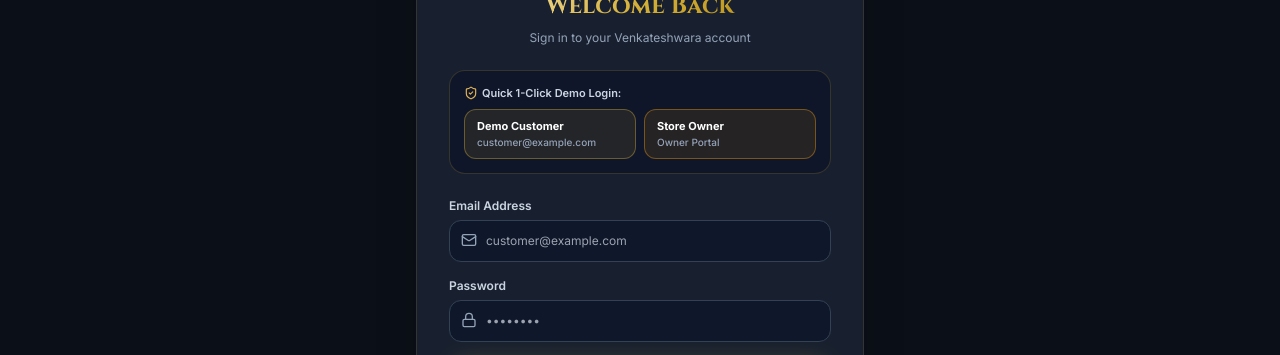
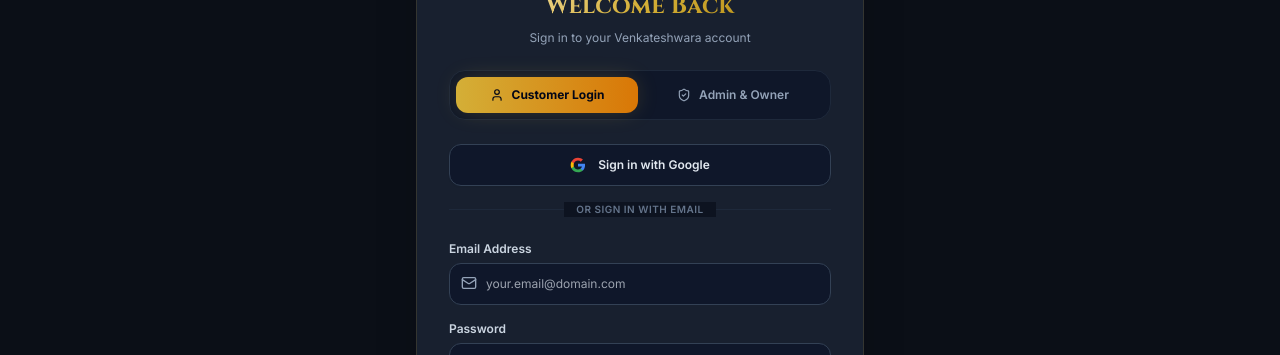
Before and after one commit to Arjunsimhaprasad/Ventakeshwara-jewellery, a React (Vite) app in the folder frontend/: page /login in a window 1280 px wide. Shown: the part 259-614 px from the top of the page. Built offline with nearby package versions, Linux system fonts and the light colour scheme; no server answers; a web font is replaced by a local one.

Commit message:
feat: separate customer and admin login tabs, google oauth sign in, and gold rate update fix

```diff
--- a/frontend/src/components/common/Footer.tsx
+++ b/frontend/src/components/common/Footer.tsx
@@ -76,8 +76,8 @@ export const Footer: React.FC = () => {
           <div>
             <h5 className="font-serif text-slate-200 font-semibold text-xs tracking-wider uppercase mb-4">Store Portal</h5>
             <ul className="space-y-2 text-xs">
-              <li><Link to="/login" className="hover:text-gold-300 transition-colors">Account Login</Link></li>
-              <li><Link to="/admin" className="hover:text-gold-300 transition-colors">Admin & Staff Portal</Link></li>
+              <li><Link to="/login?mode=customer" className="hover:text-gold-300 transition-colors">Customer Login</Link></li>
+              <li><Link to="/login?mode=admin" className="hover:text-gold-300 transition-colors">Admin & Staff Portal</Link></li>
               <li><span className="text-gold-400 font-semibold">AI Assistant: Active</span></li>
             </ul>
           </div>
--- a/frontend/src/pages/auth/LoginPage.tsx
+++ b/frontend/src/pages/auth/LoginPage.tsx
@@ -1,24 +1,37 @@
-import React, { useState } from 'react';
+import React, { useState, useEffect } from 'react';
 import { useNavigate, useSearchParams, Link } from 'react-router-dom';
-import { Lock, Mail, ShieldCheck } from 'lucide-react';
+import { Lock, Mail, ShieldCheck, User } from 'lucide-react';
 import { useAuth } from '../../hooks/useAuth';
 import { apiFetch } from '../../services/api';
 
 export const LoginPage: React.FC = () => {
+  const [searchParams, setSearchParams] = useSearchParams();
+  const initialMode = searchParams.get('mode') === 'admin' ? 'admin' : 'customer';
+
+  const [activeTab, setActiveTab] = useState<'customer' | 'admin'>(initialMode);
   const [email, setEmail] = useState('');
   const [password, setPassword] = useState('');
   const [error, setError] = useState('');
   const [isLoading, setIsLoading] = useState(false);
+  const [isGoogleLoading, setIsGoogleLoading] = useState(false);
 
   const { login } = useAuth();
   const navigate = useNavigate();
-  const [searchParams] = useSearchParams();
   const redirect = searchParams.get('redirect') || '/';
 
-  const handleQuickLogin = (emailVal: string, passwordVal: string) => {
-    setEmail(emailVal);
-    setPassword(passwordVal);
-    performLogin(emailVal, passwordVal);
+  useEffect(() => {
+    const modeParam = searchParams.get('mode');
+    if (modeParam === 'admin' && activeTab !== 'admin') {
+      setActiveTab('admin');
+    } else if (modeParam === 'customer' && activeTab !== 'customer') {
+      setActiveTab('customer');
+    }
+  }, [searchParams]);
+
+  const handleTabChange = (tab: 'customer' | 'admin') => {
+    setActiveTab(tab);
+    setError('');
+    setSearchParams({ mode: tab });
   };
 
   const performLogin = async (emailVal: string, passwordVal: string) => {
@@ -34,6 +47,12 @@ export const LoginPage: React.FC = () => {
       const data = await res.json();
 
       if (res.ok) {
+        if (activeTab === 'admin' && !['admin', 'owner', 'staff'].includes(data.user.role)) {
+          setError('Access Denied. This account does not have Admin or Owner privileges.');
+          setIsLoading(false);
+          return;
+        }
+
         login(data.token, data.user);
         if (['admin', 'owner', 'staff'].includes(data.user.role)) {
           navigate('/admin');
@@ -41,12 +60,52 @@ export const LoginPage: React.FC = () => {
           navigate(redirect);
         }
       } else {
-        setError(data.message || 'Login failed.');
+        setError(data.message || 'Invalid email or password.');
       }
     } catch (err) {
-      setError('Unable to reach server. Please ensure backend is running.');
+      setError('Unable to connect to server. Please verify backend service.');
     } finally {
       setIsLoading(false);
+    }
+  };
+
+  const handleGoogleSignIn = async () => {
+    setIsGoogleLoading(true);
+    setError('');
+
+    try {
+      const mockGoogleEmail = prompt('Enter your Google Account email for 1-Click Sign In:', 'customer.google@gmail.com');
+      if (!mockGoogleEmail) {
+        setIsGoogleLoading(false);
+        return;
+      }
+
+      const res = await apiFetch('/api/auth/google', {
+        method: 'POST',
+        headers: { 'Content-Type': 'application/json' },
+        body: JSON.stringify({
+          email: mockGoogleEmail.trim(),
+          fullName: mockGoogleEmail.split('@')[0].replace('.', ' '),
+          googleId: `google_${Date.now()}`
+        })
+      });
+
+      const data = await res.json();
+
+      if (res.ok) {
+        login(data.token, data.user);
+        if (['admin', 'owner', 'staff'].includes(data.user.role)) {
+          navigate('/admin');
+        } else {
+          navigate(redirect);
+        }
+      } else {
+        setError(data.message || 'Google authentication failed.');
+      }
+    } catch (err) {
+      setError('Google sign-in error. Please try standard sign in.');
+    } finally {
+      setIsGoogleLoading(false);
     }
   };
 
@@ -66,31 +125,45 @@ export const LoginPage: React.FC = () => {
           <p className="text-slate-400 text-xs">Sign in to your Venkateshwara account</p>
         </div>
 
-        {/* Quick Demo Sign In Pills */}
-        <div className="bg-slate-900/90 border border-gold-500/20 p-3.5 rounded-2xl text-xs space-y-2">
-          <p className="text-[11px] font-semibold text-slate-300 flex items-center gap-1">
-            <ShieldCheck className="w-3.5 h-3.5 text-gold-400" /> Quick 1-Click Demo Login:
-          </p>
-          <div className="grid grid-cols-2 gap-2">
+        {/* Tab Switcher for Customer vs Admin Portal */}
+        <div className="bg-slate-900/90 p-1.5 rounded-2xl border border-slate-800 flex items-center gap-1 text-xs font-semibold">
           <button
             type="button"
-              onClick={() => handleQuickLogin('customer@example.com', 'password123')}
-              className="bg-gold-500/10 hover:bg-gold-500/20 border border-gold-500/40 text-gold-300 py-2 px-3 rounded-xl font-medium text-[11px] text-left transition-colors flex flex-col"
+            onClick={() => handleTabChange('customer')}
+            className={`flex-1 py-2.5 rounded-xl flex items-center justify-center gap-2 transition-all ${
+              activeTab === 'customer'
+                ? 'bg-gradient-to-r from-gold-500 to-amber-600 text-slate-950 shadow-gold-glow font-bold'
+                : 'text-slate-400 hover:text-slate-200'
+            }`}
           >
-              <span className="font-bold text-white">Demo Customer</span>
-              <span className="text-[10px] text-slate-400">customer@example.com</span>
+            <User className="w-3.5 h-3.5" />
+            <span>Customer Login</span>
           </button>
 
           <button
             type="button"
-              onClick={() => handleQuickLogin('anajipuramarjun8@gmail.com', 'akhilavirat')}
-              className="bg-amber-500/10 hover:bg-amber-500/20 border border-amber-500/40 text-amber-300 py-2 px-3 rounded-xl font-medium text-[11px] text-left transition-colors flex flex-col"
+            onClick={() => handleTabChange('admin')}
+            className={`flex-1 py-2.5 rounded-xl flex items-center justify-center gap-2 transition-all ${
+              activeTab === 'admin'
+                ? 'bg-gradient-to-r from-amber-500 to-amber-700 text-slate-950 shadow-lg font-bold'
+                : 'text-slate-400 hover:text-slate-200'
+            }`}
           >
-              <span className="font-bold text-white">Store Owner</span>
-              <span className="text-[10px] text-slate-400">Owner Portal</span>
+            <ShieldCheck className="w-3.5 h-3.5" />
+            <span>Admin & Owner</span>
           </button>
         </div>
+
+        {/* Admin Badge Notice */}
+        {activeTab === 'admin' && (
+          <div className="bg-amber-500/10 border border-amber-500/30 p-3 rounded-2xl text-[11px] text-amber-300 flex items-center gap-2.5">
+            <ShieldCheck className="w-5 h-5 text-amber-400 flex-shrink-0" />
+            <div>
+              <p className="font-bold">Store Administration Portal</p>
+              <p className="text-slate-400 text-[10px]">Restricted authentication for Store Owner and authorized staff.</p>
             </div>
+          </div>
+        )}
 
         {error && (
           <div className="bg-rose-950/80 border border-rose-800 text-rose-200 text-xs p-3 rounded-xl">
@@ -98,16 +171,44 @@ export const LoginPage: React.FC = () => {
           </div>
         )}
 
+        {/* Customer Tab Google Sign-In Option */}
+        {activeTab === 'customer' && (
+          <div className="space-y-4">
+            <button
+              type="button"
+              onClick={handleGoogleSignIn}
+              disabled={isGoogleLoading}
+              className="w-full bg-slate-900 hover:bg-slate-800 border border-slate-700 text-slate-200 font-semibold py-3 rounded-xl flex items-center justify-center gap-3 text-xs transition-colors shadow-sm disabled:opacity-50"
+            >
+              {/* Google Multicolor SVG */}
+              <svg className="w-4 h-4" viewBox="0 0 24 24">
+                <path fill="#4285F4" d="M22.56 12.25c0-.78-.07-1.53-.2-2.25H12v4.26h5.92c-.26 1.37-1.04 2.53-2.21 3.31v2.77h3.57c2.08-1.92 3.28-4.74 3.28-8.09z" />
+                <path fill="#34A853" d="M12 23c2.97 0 5.46-.98 7.28-2.66l-3.57-2.77c-.98.66-2.23 1.06-3.71 1.06-2.86 0-5.29-1.93-6.16-4.53H2.18v2.84C3.99 20.53 7.7 23 12 23z" />
+                <path fill="#FBBC05" d="M5.84 14.09c-.22-.66-.35-1.36-.35-2.09s.13-1.43.35-2.09V7.06H2.18C1.43 8.55 1 10.22 1 12s.43 3.45 1.18 4.94l2.85-2.22.81-.63z" />
+                <path fill="#EA4335" d="M12 5.38c1.62 0 3.06.56 4.21 1.64l3.15-3.15C17.45 2.09 14.97 1 12 1 7.7 1 3.99 3.47 2.18 7.06l3.66 2.84c.87-2.6 3.3-4.52 6.16-4.52z" />
+              </svg>
+              <span>{isGoogleLoading ? 'Connecting to Google...' : 'Sign in with Google'}</span>
+            </button>
+
+            <div className="relative flex items-center justify-center text-slate-500 text-[10px] font-semibold uppercase tracking-wider">
+              <span className="bg-[#0D1320] px-3 z-10">or sign in with email</span>
+              <div className="absolute inset-0 flex items-center"><div className="w-full border-t border-slate-800"></div></div>
+            </div>
+          </div>
+        )}
+
         <form onSubmit={handleSubmit} className="space-y-4 text-xs">
           <div className="space-y-1.5">
-            <label className="font-semibold text-slate-300">Email Address</label>
+            <label className="font-semibold text-slate-300">
+              {activeTab === 'admin' ? 'Owner / Staff Email' : 'Email Address'}
+            </label>
             <div className="relative">
               <input
                 type="email"
                 required
                 value={email}
                 onChange={(e) => setEmail(e.target.value)}
-                placeholder="customer@example.com"
+                placeholder="your.email@domain.com"
                 className="w-full bg-slate-900 border border-slate-700 rounded-xl p-3 pl-9 text-slate-200 focus:border-gold-500"
               />
               <Mail className="w-4 h-4 text-slate-400 absolute left-3 top-3" />
@@ -132,15 +233,25 @@ export const LoginPage: React.FC = () => {
           <button
             type="submit"
             disabled={isLoading}
-            className="w-full bg-gradient-to-r from-gold-500 to-amber-600 hover:from-gold-400 hover:to-amber-500 text-slate-950 font-bold py-3.5 rounded-xl shadow-gold-glow text-xs"
+            className={`w-full font-bold py-3.5 rounded-xl text-xs transition-all ${
+              activeTab === 'admin'
+                ? 'bg-gradient-to-r from-amber-500 to-amber-600 hover:from-amber-400 hover:to-amber-500 text-slate-950 shadow-md'
+                : 'bg-gradient-to-r from-gold-500 to-amber-600 hover:from-gold-400 hover:to-amber-500 text-slate-950 shadow-gold-glow'
+            }`}
           >
-            {isLoading ? 'Signing In...' : 'Sign In'}
+            {isLoading
+              ? 'Authenticating...'
+              : activeTab === 'admin'
+              ? 'Sign In to Admin Portal'
+              : 'Sign In'}
           </button>
         </form>
 
+        {activeTab === 'customer' && (
           <div className="text-center text-xs text-slate-400 pt-2 border-t border-slate-800">
             <p>Don't have an account? <Link to="/register" className="text-gold-400 font-bold hover:underline">Create Account</Link></p>
           </div>
+        )}
       </div>
     </div>
   );
```
Also changed, not shown: frontend/src/pages/admin/GoldRatesPage.tsx (+8 -6 lines), 1 other file (tests, documents, lock files or other folders). Lines whose indentation alone changed are shown as unchanged.
